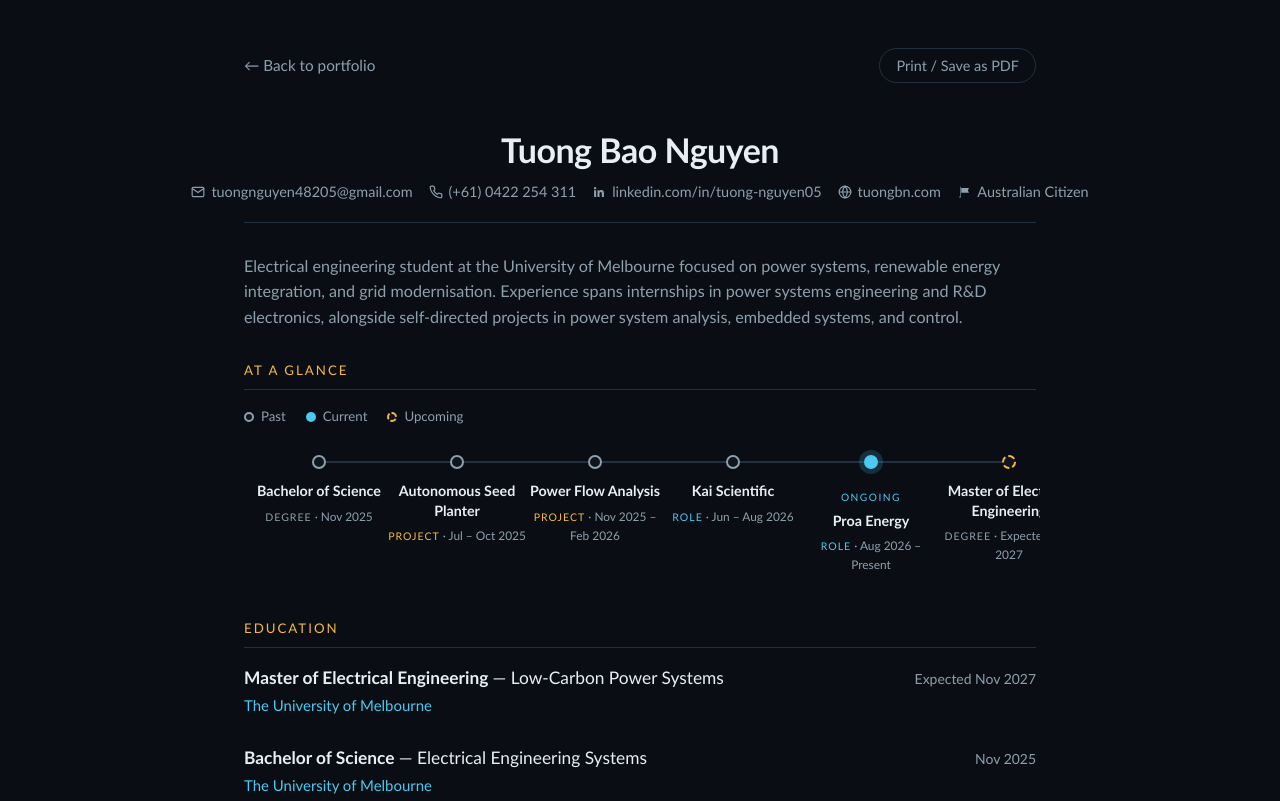
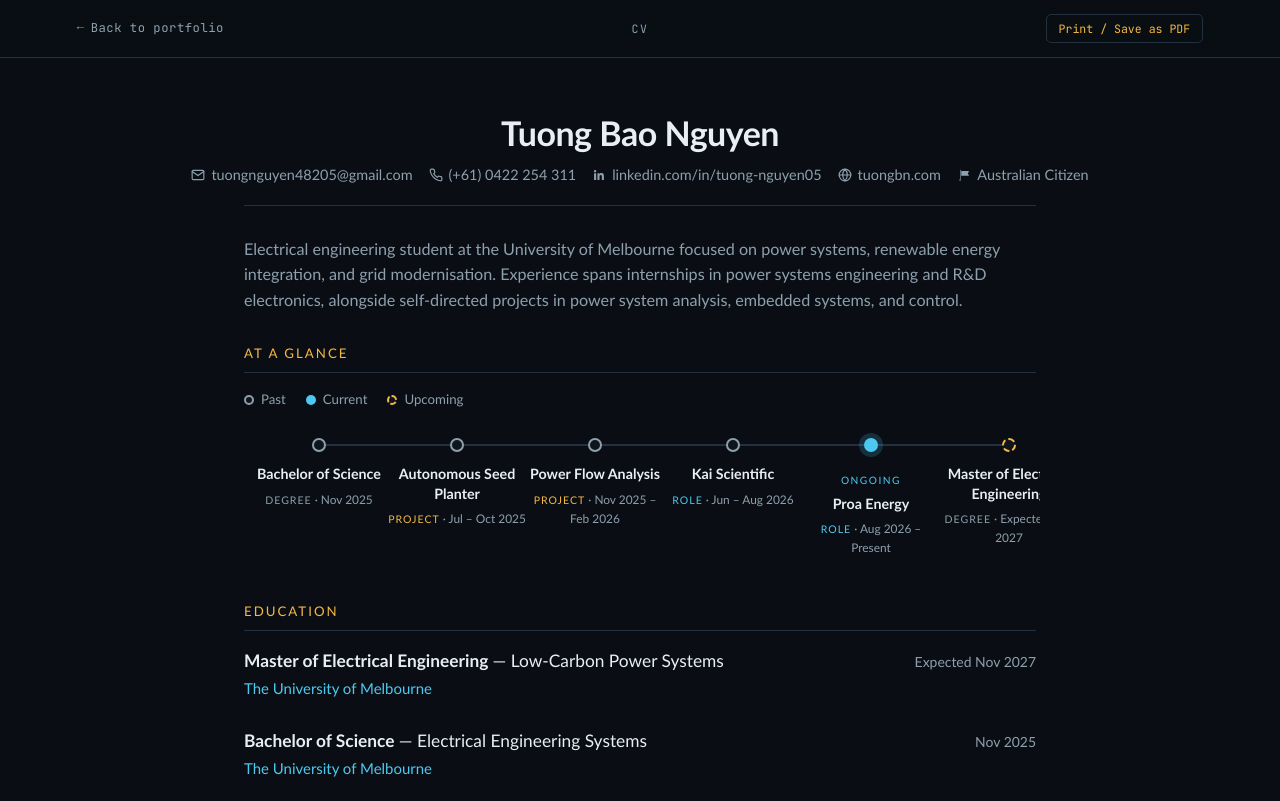
Before and after one commit to tuongnguyen48205/portfolio, a website: page cv.html in a window 1280 px wide. Shown: the top 801 px of the page. Drawn offline with Linux system fonts and the light colour scheme.

Commit message:
Update cv.html

```diff
--- a/cv.html
+++ b/cv.html
@@ -1,9 +1,20 @@
 <!DOCTYPE html>
 <html lang="en">
 <head>
+<script>
+(function(){
+  try{
+    var t = localStorage.getItem('theme_preference');
+    if (t && t !== 'dark') document.documentElement.setAttribute('data-theme', t);
+  }catch(e){}
+})();
+</script>
 <meta charset="UTF-8">
 <meta name="viewport" content="width=device-width, initial-scale=1.0">
 <title>Tuong Nguyen | CV</title>
+<link rel="preconnect" href="https://fonts.googleapis.com">
+<link rel="preconnect" href="https://fonts.gstatic.com" crossorigin>
+<link href="https://fonts.googleapis.com/css2?family=JetBrains+Mono:wght@400;500;600;700&display=swap" rel="stylesheet">
 <meta name="description" content="Tuong Nguyen — Electrical Engineering CV: education, experience, skills, and projects at a glance.">
 <link rel="icon" type="image/png" href="MainImages/titleicon.png">
 <style>
@@ -60,15 +71,30 @@
 
   .wrap{max-width:840px;margin:0 auto;padding:48px 24px 90px;}
 
-  .topbar{display:flex;justify-content:space-between;align-items:center;gap:16px;flex-wrap:wrap;margin-bottom:40px;}
-  .back-link{color:var(--text-dim);font-size:.9rem;display:flex;align-items:center;gap:6px;transition:.2s;}
+  .topbar{
+    position:sticky;top:0;z-index:50;
+    display:flex;justify-content:space-between;align-items:center;gap:16px;flex-wrap:wrap;
+    padding:14px 6%;background:rgba(10,14,20,.86);backdrop-filter:blur(10px);
+    border-bottom:1px solid var(--line);
+  }
+  .topbar-title{
+    font-family:'JetBrains Mono','Courier New',monospace;font-size:.68rem;letter-spacing:1.5px;
+    color:var(--text-dim);text-transform:uppercase;position:absolute;left:50%;top:50%;
+    transform:translate(-50%,-50%);white-space:nowrap;
+  }
+  .back-link{
+    font-family:'JetBrains Mono','Courier New',monospace;font-size:.72rem;letter-spacing:.5px;
+    color:var(--text-dim);display:flex;align-items:center;gap:6px;transition:.2s;
+  }
+  .back-link .arrow{position:relative;top:-2px;}
   .back-link:hover{color:var(--accent);}
   .print-btn{
-    border:1px solid var(--line);background:transparent;color:var(--text-dim);
-    padding:8px 16px;border-radius:20px;font-size:.85rem;cursor:pointer;transition:.2s;
-    font-family:inherit;
+    font-family:'JetBrains Mono','Courier New',monospace;font-size:.68rem;color:var(--accent2);
+    border:1px solid var(--line);background:transparent;
+    padding:6px 12px;border-radius:5px;cursor:pointer;transition:border-color .2s ease,color .2s ease;
+    white-space:nowrap;
   }
-  .print-btn:hover{border-color:var(--accent);color:var(--accent);}
+  .print-btn:hover{border-color:var(--accent2);}
 
   header.cv-header{
     display:flex;justify-content:center;align-items:flex-start;gap:3px;
@@ -91,6 +117,14 @@
   .cv-badge{cursor:default;}
   @media(max-width:900px){
     .cv-contacts{flex-wrap:wrap;justify-content:flex-start;}
+  }
+  @media(max-width:600px){
+    .topbar-title{display:none;}
+    .topbar{padding:12px 4%;}
+  }
+  @media(max-width:420px){
+    .cv-name{font-size:1.65rem;}
+    .cv-contacts{justify-content:center;}
   }
 
   section.cv-section{margin-bottom:30px;}
@@ -177,12 +211,13 @@
 </head>
 <body>
 
+<div class="topbar">
+  <a class="back-link" href="index.html"><span class="arrow">&#8592;</span> Back to portfolio</a>
+  <div class="topbar-title">CV</div>
+  <button class="print-btn" onclick="window.print()">Print / Save as PDF</button>
+</div>
+
 <div class="wrap">
-
-  <div class="topbar">
-    <a class="back-link" href="index.html">&#8592; Back to portfolio</a>
-    <button class="print-btn" onclick="window.print()">Print / Save as PDF</button>
-  </div>
 
   <header class="cv-header">
     <div class="cv-identity">
@@ -342,7 +377,7 @@
           <li>Observed 62%–253% power flow redistribution by evaluating network reliability and system security under contingency events through modeling line outages (N-1 scenarios) and radial network reconfiguration</li>
           <li>Identified critical voltage regulation issues with 5–10% drops at heavily loaded buses by modelling transformer loading limits, assessing risks to equipment reliability and safe network operation, under increased demand</li>
           <li>Maintained bus voltage accuracy within &lt;2% deviation under equivalent operating conditions by validating power generation and transmission network performance against pandapower benchmarks</li>
-          <li>Executed stable convergence within 4–5 Newton-Raphson iterations by developing a Python based solver for steady state analysis of multi-bus systems (WSCC 9-bus network) including fault response scenarios</li>
+          <li>Executed stable convergence within 4–8 Newton-Raphson iterations by developing a Python based solver for steady state analysis of multi-bus systems (WSCC 9-bus network) including fault response scenarios</li>
         </ul>
       </div>
 
@@ -388,15 +423,5 @@
 
 </div>
 
-<script>
-
-  try{
-    const saved = localStorage.getItem('theme_preference');
-    if(saved && saved !== 'dark'){
-      document.documentElement.setAttribute('data-theme', saved);
-    }
-  }catch(e){}
-</script>
-
 </body>
 </html>
```
